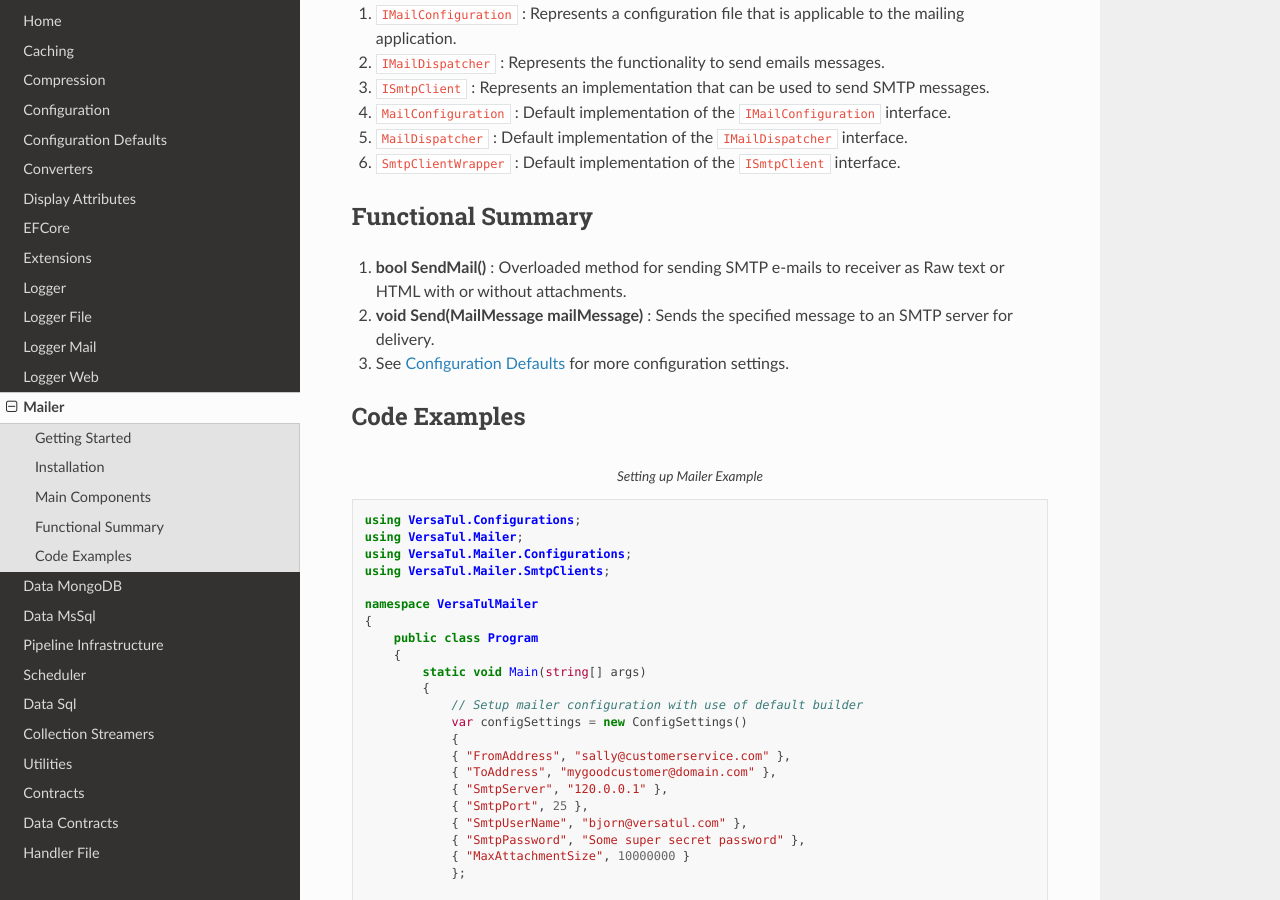
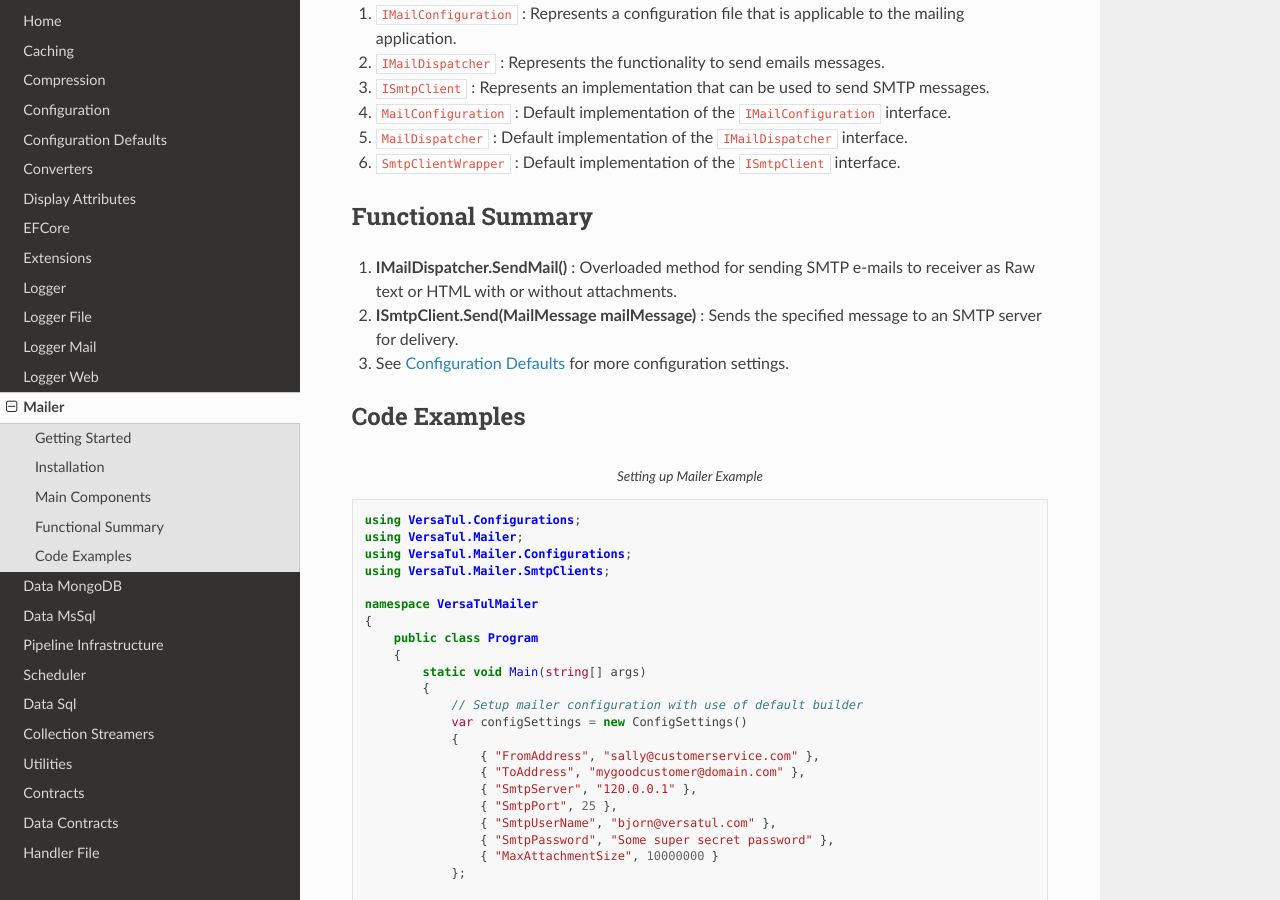
Before and after one commit to BjornWilliams/DocsVersaTul, a Sphinx documentation site: the page built from docs/source/mailer.rst, in a window 1280 px wide and 900 px high, scrolled down 513 px. Built offline with Sphinx 7.4.7 and the Read the Docs theme 2.0.0, drawn with Linux system fonts in a browser that asks for light colours.

Commit message:
Update mailer.rst

```diff
--- a/docs/source/mailer.rst
+++ b/docs/source/mailer.rst
@@ -27,8 +27,8 @@
 
 Functional Summary
 ------------------
-1. **bool SendMail()** : Overloaded method for sending SMTP e-mails to receiver as Raw text or HTML with or without attachments.
-2. **void Send(MailMessage mailMessage)** : Sends the specified message to an SMTP server for delivery.
+1. **IMailDispatcher.SendMail()** : Overloaded method for sending SMTP e-mails to receiver as Raw text or HTML with or without attachments.
+2. **ISmtpClient.Send(MailMessage mailMessage)** : Sends the specified message to an SMTP server for delivery.
 3. See :doc:`configuration-defaults` for more configuration settings.
 
 
@@ -51,13 +51,13 @@
                 // Setup mailer configuration with use of default builder
                 var configSettings = new ConfigSettings()
                 {
-                { "FromAddress", "sally@customerservice.com" },
-                { "ToAddress", "mygoodcustomer@domain.com" },
-                { "SmtpServer", "120.0.0.1" },
-                { "SmtpPort", 25 },
-                { "SmtpUserName", "bjorn@versatul.com" },
-                { "SmtpPassword", "Some super secret password" },
-                { "MaxAttachmentSize", 10000000 }
+                    { "FromAddress", "sally@customerservice.com" },
+                    { "ToAddress", "mygoodcustomer@domain.com" },
+                    { "SmtpServer", "120.0.0.1" },
+                    { "SmtpPort", 25 },
+                    { "SmtpUserName", "bjorn@versatul.com" },
+                    { "SmtpPassword", "Some super secret password" },
+                    { "MaxAttachmentSize", 10000000 }
                 };
 
                 // Setup needed class instances
```
